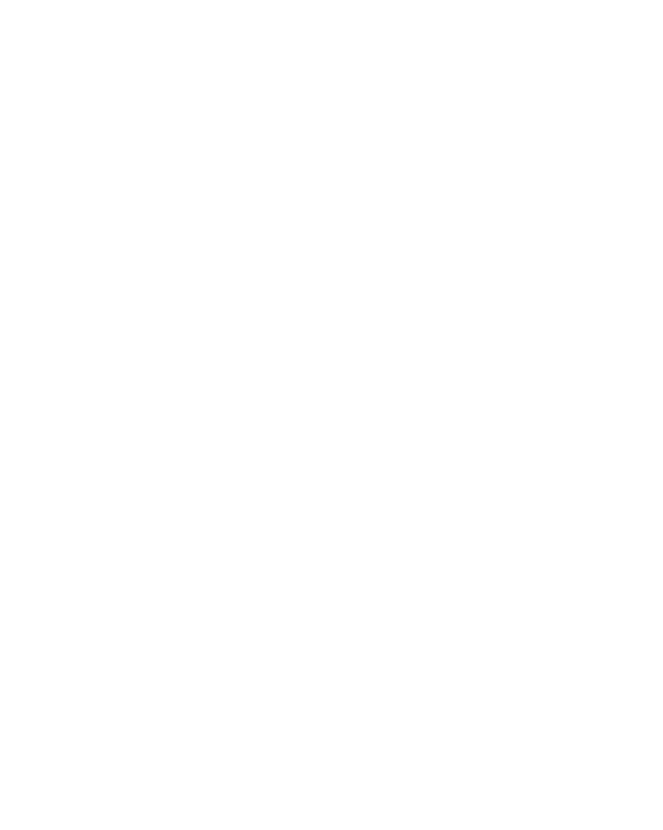
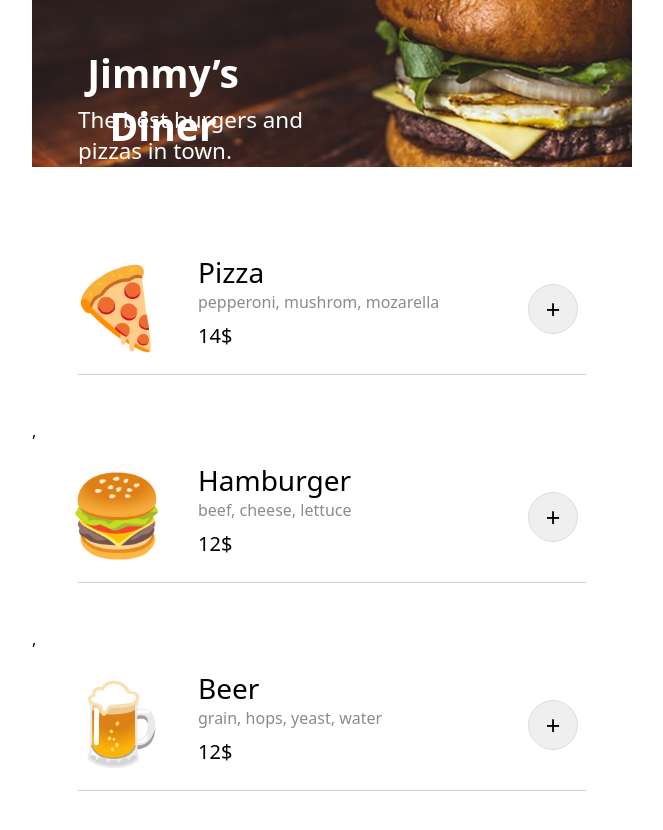
Before and after one commit to semizemes/Jimmy-s-Diner, a website built with Vite: page index.html in a window 1280 px wide. Shown: the whole page, without its empty margins (308-971 px from the left). Before the commit the page ends 800 px from the top, so only its background shows below. Built offline with nearby package versions, Linux system fonts and the light colour scheme; a web font is replaced by a local one.

Commit message:
feat: refactor code structure for improved readability and maintainability

```diff
--- a/data.js
+++ b/data.js
@@ -21,3 +21,5 @@ const menuArray = [
         id: 2
     }
 ]
+
+export default menuArray
--- a/index.css
+++ b/index.css
@@ -1,3 +1,129 @@
 body {
+    margin: 0 auto;
+    width: 600px;
+    height: 1161px;
+    font-family: "Smythe", system-ui;
+    font-style: Regular;
+    font-weight: 400;
+
+}
+
+header {
+    background-image: url(./images/bg-img.png);
+    background-size: cover;
+    width: 600px;
+    height: 167px;
+    opacity: 1;
+    margin-bottom: 67px;
+}
+
+h1 {
+    position: relative;
+    width: 170px;
+    height: 24px;
+    opacity: 1;
+    top: 46px;
+    left: 46.07px;
+    color: #FFFFFF;
+    font-size: 39px;
+    text-align: center;
     margin: 0;
 }
+
+.header-text {
+    margin: 0;
+    position: relative;
+    width: 275.4591064453125px;
+    height: 8px;
+    opacity: 1;
+    top: 80px;
+    left: 46.07px;
+    font-size: 22.42px;
+    color: #FFFFFF;
+
+}
+
+main{
+    position: relative;
+}
+
+.item {
+    position: relative;
+    width: 508px;
+    height: 140px;
+    opacity: 1;
+    top: 0px;
+    left: 46px;
+    margin-bottom: 45px;
+    border-bottom: 1px solid #D2D2D2;
+}
+
+.item-img {
+    position: absolute;
+    width: 70px;
+    height: 89px;
+    top: 22px;
+    left: -10px;
+    font-size: 78.72px;
+    line-height: 98.4px;
+    letter-spacing: -2%;
+    text-align: center;
+    vertical-align: middle;
+}
+
+.item-name {
+    margin: 0;
+    position: absolute;
+    width: 43px;
+    height: 17px;
+    opacity: 1;
+    top: 30px;
+    left: 120px;
+    font-size: 28px;
+    line-height: 16.8px;
+    letter-spacing: 0%;
+    font-weight: 300;
+}
+
+.ingredients {
+    position: absolute;
+    width: 358px;
+    height: 24px;
+    opacity: 1;
+    top: 40px;
+    left: 120px;
+    font-size: 16px;
+    line-height: 24px;
+    letter-spacing: 0%;
+    color: #8B8B8B;
+}
+
+.item-price {
+    margin: 0;
+    position: absolute;
+    width: 19px;
+    height: 24px;
+    opacity: 1;
+    top: 90px;
+    left: 120px;
+    font-size: 20px;
+    line-height: 24px;
+    letter-spacing: 0%;
+    font-weight: 300;
+
+}
+
+.add {
+    position: absolute;
+    width: 50px;
+    height: 50px;
+    opacity: 1;
+    top: 50px;
+    left: 450px;
+    border-width: 1.5px;
+    border: 1.5px solid #DEDEDE;
+    border-radius: 50%;
+    font-size: 25px;
+    font-weight: 200;
+
+}
--- a/index.html
+++ b/index.html
@@ -1,8 +1,21 @@
 <html>
-    <head>
-       <link rel="stylesheet" href="index.css">
-    </head>
-    <body>
-	<script src="index.js"></script>
-    </body>
+  <head>
+    <link rel="stylesheet" href="index.css" />
+    <link rel="preconnect" href="https://fonts.googleapis.com" />
+    <link rel="preconnect" href="https://fonts.gstatic.com" crossorigin />
+    <link
+      href="https://fonts.googleapis.com/css2?family=Smythe&display=swap"
+      rel="stylesheet"
+    />
+  </head>
+  <body>
+    <header>
+      <h1>Jimmy’s Diner</h1>
+      <p class="header-text">The best burgers and pizzas in town.</p>
+    </header>
+    <main id="menu">
+
+    </main>
+    <script src="index.js" type="module"></script>
+  </body>
 </html>
--- a/index.js
+++ b/index.js
@@ -0,0 +1,17 @@
+import menuArray from "./data.js";
+
+const menu = document.getElementById('menu');
+
+function getHtml (){
+    return menuArray.map(item => `
+            <div class="item" id="item-${item.id}">
+                <div class="item-img">${item.emoji}</div>
+                <h2 class="item-name">${item.name}</h2>
+                <p class="ingredients">${item.ingredients.join(", ")}</p>
+                <h3 class="item-price">${item.price}$</h3>
+                <button class="add" id="add-${item.id}">+</button>
+            </div>
+        `)
+}
+
+menu.innerHTML = getHtml()
```
Also changed, not shown: images/bg-img.png (added).
